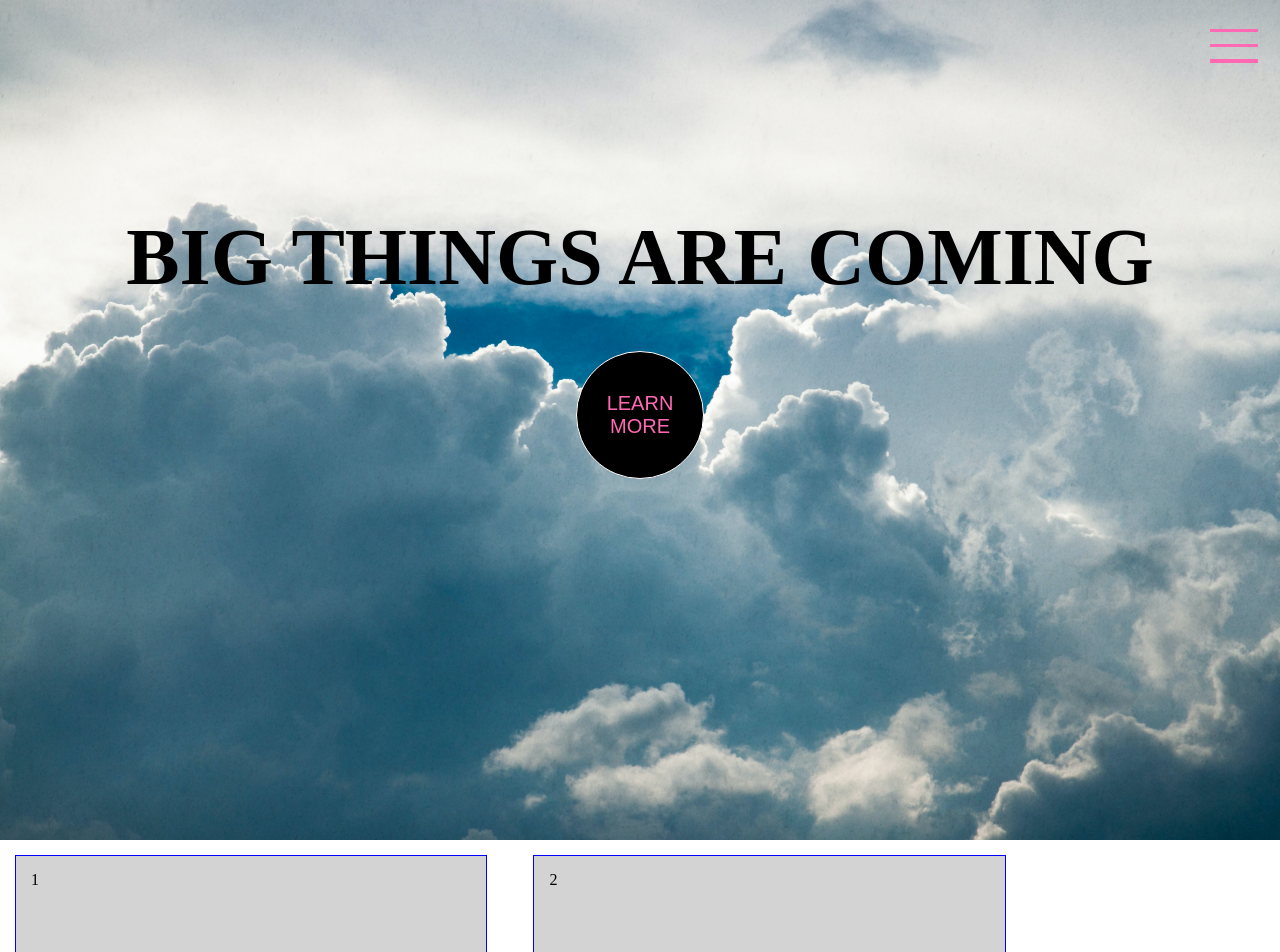
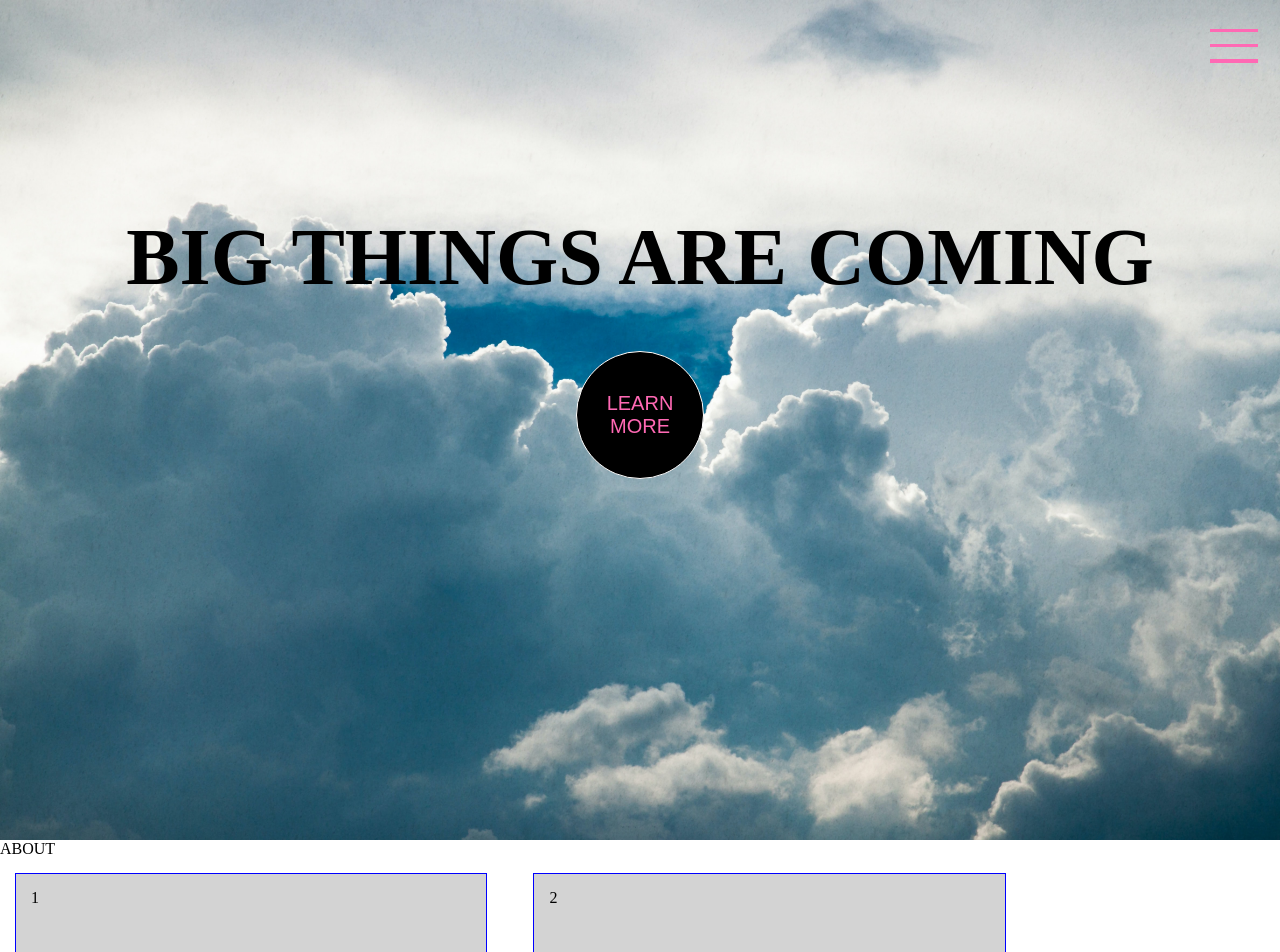
Before and after one commit to hkennedyvi/store, a React (Create React App) app: page / in a window 1280 px wide. Shown: the top 952 px of the page. Built offline with nearby package versions, Linux system fonts and the light colour scheme.

Commit message:
about added

```diff
--- a/src/App.js
+++ b/src/App.js
@@ -2,6 +2,7 @@ import React from 'react';
 import NavBar from './components/NavBar';
 import Hero from './components/Hero';
 import Main from './components/Main';
+import About from './components/About';
 import Footer from './components/Footer';
 
 function App() {
@@ -9,6 +10,7 @@ function App() {
     <div>
     <NavBar />
     <Hero />
+    <About />
     <Main />
     <Footer />
     </div>
--- /dev/null
+++ b/src/components/About/index.jsx
@@ -0,0 +1,13 @@
+import React from 'react';
+import './about.scss';
+
+function About() {
+
+    return (
+        <div className="about">
+           ABOUT
+        </div>
+    );
+}
+
+export default About;
--- a/src/components/NavBar/index.jsx
+++ b/src/components/NavBar/index.jsx
@@ -9,7 +9,7 @@ function NavBar() {
     function toggleNavBar(e) {
         e.preventDefault();
         setNavBarExpanded(!navBarExpanded);
-        setBurgerStatus(burgerStatus === 'open' ? 'closed' : 'open')
+        setBurgerStatus(burgerStatus === 'open' ? 'closed' : 'open');
     }
     return (
         <nav className={navBarExpanded ? "navbar-expand" : "navbar"} >
```
Also changed, not shown: src/components/About/about.scss (added).
